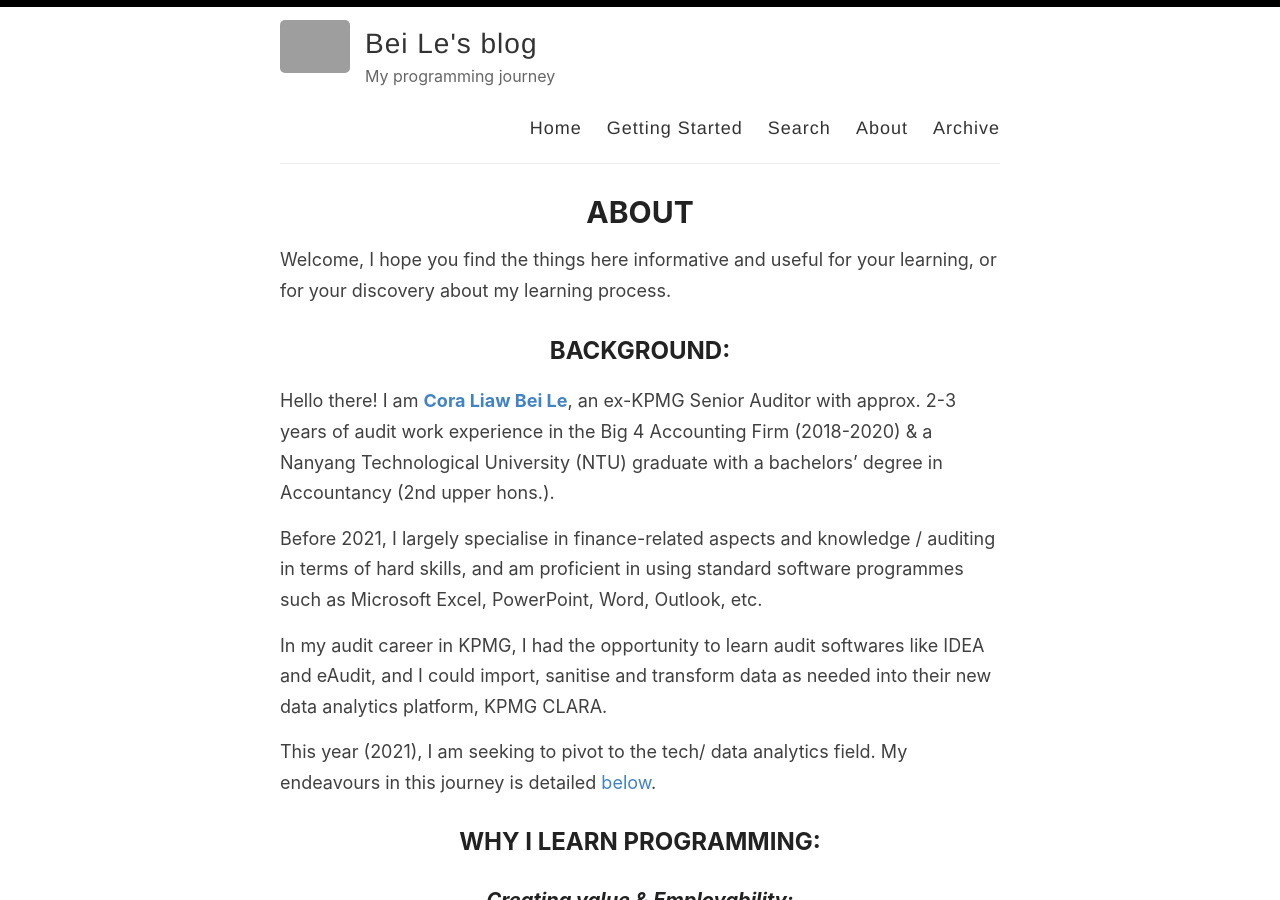
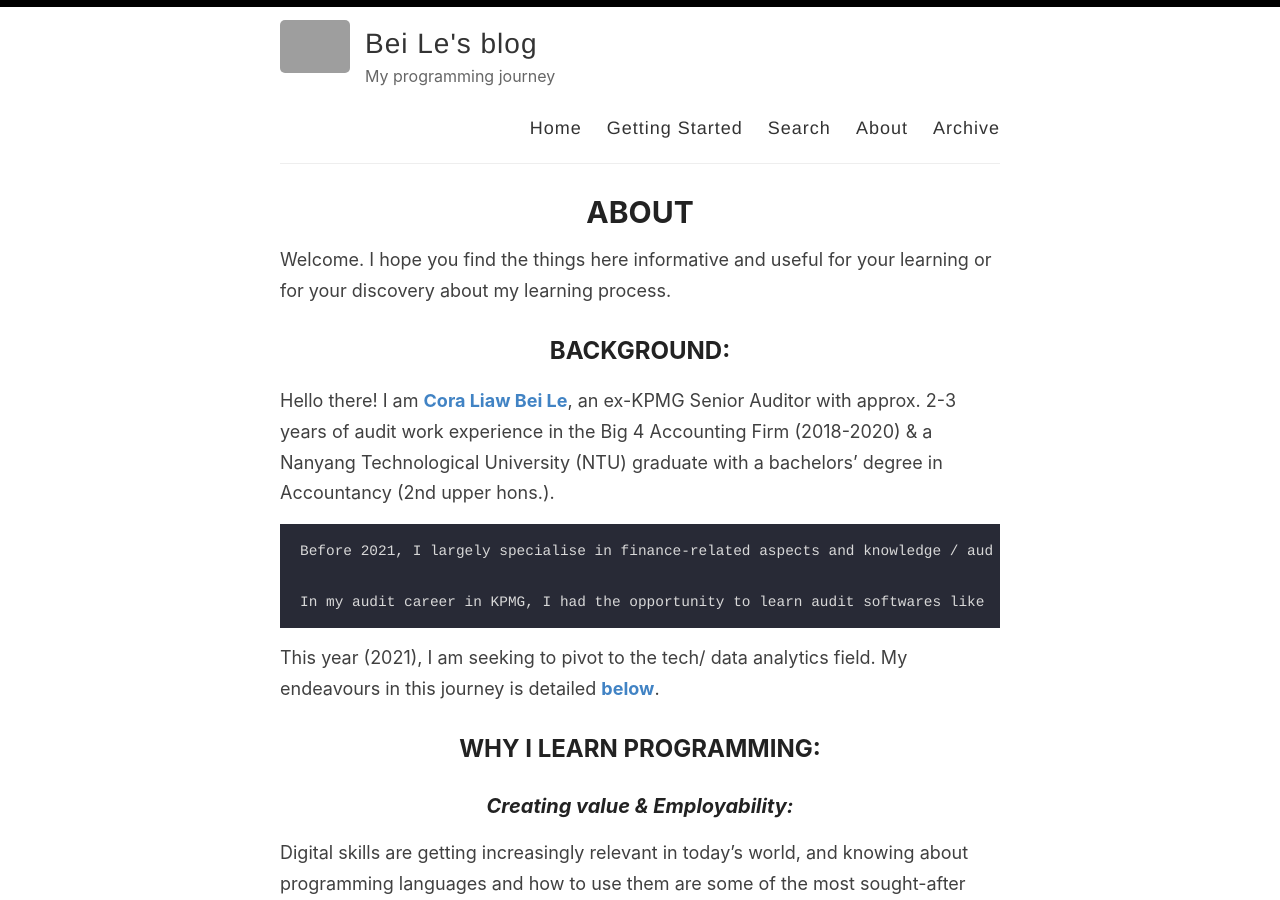
Before and after one commit to liawbeile/liawbeile.github.io, a Jekyll site: the page built from _pages/about.md, in a window 1280 px wide and 900 px high. Built offline with Jekyll 4.4.1, drawn with Linux system fonts in a browser that asks for light colours; grey boxes are pictures that could not be loaded.

```diff
--- a/_pages/about.md
+++ b/_pages/about.md
@@ -4,15 +4,16 @@ title: ABOUT
 permalink: /about/
 ---
 
-Welcome, I hope you find the things here informative and useful for your learning, or for your discovery about my learning process.
+Welcome. I hope you find the things here informative and useful for your learning or for your discovery about my learning process.
 
 ## BACKGROUND:
 Hello there! I am **[Cora Liaw Bei Le](www.linkedin.com/in/coraliawbeile)**, an ex-KPMG Senior Auditor with approx. 2-3 years of audit work experience in the Big 4 Accounting Firm (2018-2020) & a Nanyang Technological University (NTU) graduate with a bachelors’ degree in Accountancy (2nd upper hons.).
-> Before 2021, I largely specialise in finance-related aspects and knowledge / auditing in terms of hard skills, and am proficient in using standard software programmes such as Microsoft Excel, PowerPoint, Word, Outlook, etc.
->
-> In my audit career in KPMG, I had the opportunity to learn audit softwares like IDEA and eAudit, and I could import, sanitise and transform data as needed into their new data analytics platform, KPMG CLARA.
 
-This year (2021), I am seeking to pivot to the tech/ data analytics field. My endeavours in this journey is detailed [below](###programming-skills-i-gained-in-2021:).
+    Before 2021, I largely specialise in finance-related aspects and knowledge / auditing in terms of hard skills, and am proficient in using standard software programmes such as Microsoft Excel, PowerPoint, Word, Outlook, etc.
+
+    In my audit career in KPMG, I had the opportunity to learn audit softwares like IDEA and eAudit, and I could import, sanitise and transform data as needed into their new data analytics platform, KPMG CLARA.
+
+This year (2021), I am seeking to pivot to the tech/ data analytics field. My endeavours in this journey is detailed **[below](#programming-skills-i-gained-in-2021)**.
 
 
 ## WHY I LEARN PROGRAMMING:
@@ -79,8 +80,8 @@ In RISE by BCG, in the month of Apr 2021:
     - Examples of the design thinking principles and practices applied during the project include: user interviews, stakeholder journey mapping, persona mapping, Crazy 8s, Creative Matrix, Concept Poster, Evaluation.
     - Methods used involved Card Sorting, Affinity diagramming, DVF Analysis, Impact/Difficulty Analysis, Storyboarding, Wireframing, Product Metrics.
 
-        > _As it had been 3 months of working within the same team, we learnt to adapt to one anothers' working styles and contributed to the project in different ways._
-        >
-        > _We had contrasting views on ideas at times, but we were able to sound out one anothers' opinions and learn from one another, and agree to go with the majority in case opinions still stood strong._
-        >
-        >_We played to our strengths in the project and presentation, as all of us had strengths especially in different areas: - project management and keeping the team on track in terms of goals and timelines; meticulousness and critical thinking/ devil's advocate role; good speaking & answering skills; great design skills; people and network resourcefulness; informational resourcefulness - all these contributed to a great team outcome._
+        _As it had been 3 months of working within the same team, we learnt to adapt to one anothers' working styles and contributed to the project in different ways._
+
+         _We had contrasting views on ideas at times, but we were able to sound out one anothers' opinions and learn from one another, and agree to go with the majority in case opinions still stood strong._
+
+        _We played to our strengths in the project and presentation, as all of us had strengths especially in different areas: - project management and keeping the team on track in terms of goals and timelines; meticulousness and critical thinking/ devil's advocate role; good speaking & answering skills; great design skills; people and network resourcefulness; informational resourcefulness - all these contributed to a great team outcome._
```
